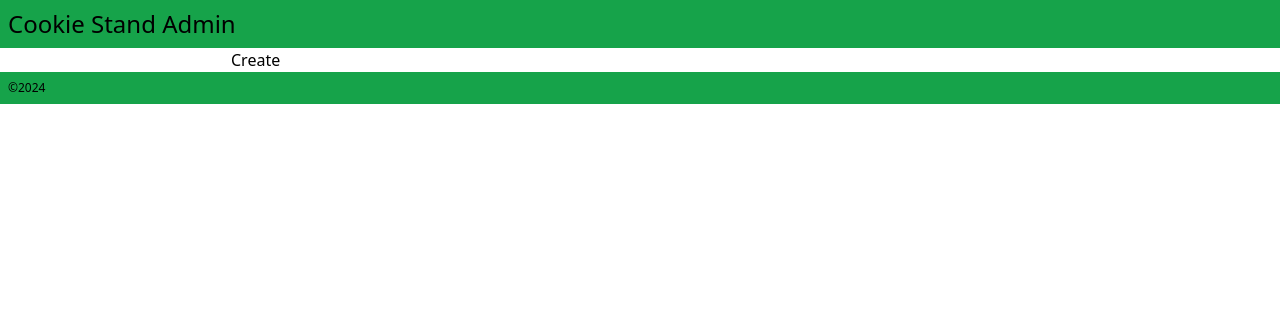
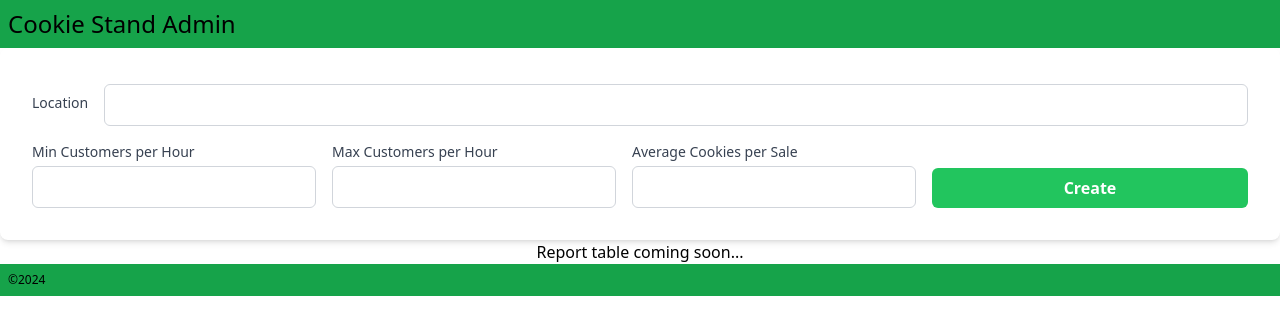
Before and after one commit to Code-Fellows-School-Work/cookie-stand-admin, a Next.js app: page / in a window 1280 px wide. Shown: the top 334 px of the page. Built offline with nearby package versions, Linux system fonts and the light colour scheme.

Commit message:
added input forms for location, min, max and avg

```diff
--- a/pages/index.js
+++ b/pages/index.js
@@ -27,6 +27,7 @@ export default function Home() {
       <Header />
       <main>
         <CookieStandForm onSubmit={cookieStandHandler} />
+        <JsonReply />
       </main>
       <Footer />
     </>
@@ -43,13 +44,60 @@ function Header() {
   );
 }
 
-
+// Used ChatGPT to apply styling similar to screenshot example
 function CookieStandForm(props) {
   return (
-    <form onSubmit={props.onSubmit}>
-      <input name="Location"/>
-      <button>Create</button>
+    <form onSubmit={props.onSubmit} className="bg-white p-8 shadow-md rounded-lg space-y-4">
+      <div className="flex items-center space-x-4">
+        <label className="block text-sm font-medium text-gray-700">Location</label>
+        <input
+          name="Location"
+          type="text"
+          className="flex-1 mt-1 p-2 border border-gray-300 rounded-md"
+        />
+      </div>
+      <div className="flex space-x-4">
+        <div className="flex-1">
+          <label className="block text-sm font-medium text-gray-700">Min Customers per Hour</label>
+          <input
+            name="Minimum Customers per Hour"
+            type="number"
+            className="mt-1 w-full p-2 border border-gray-300 rounded-md"
+          />
+        </div>
+        <div className="flex-1">
+          <label className="block text-sm font-medium text-gray-700">Max Customers per Hour</label>
+          <input
+            name="Maximum Customers per Hour"
+            type="number"
+            className="mt-1 w-full p-2 border border-gray-300 rounded-md"
+          />
+        </div>
+        <div className="flex-1">
+          <label className="block text-sm font-medium text-gray-700">Average Cookies per Sale</label>
+          <input
+            name="Average Cookies per Sale"
+            type="number"
+            className="mt-1 w-full p-2 border border-gray-300 rounded-md"
+          />
+        </div>
+        <button
+          type="submit"
+          className="flex-1 bg-green-500 hover:bg-green-600 text-white font-bold py-2 px-4 rounded-md self-end"
+        >
+          Create
+        </button>
+      </div>
     </form>
+  );
+}
+
+
+
+
+function JsonReply() {
+  return (
+    <p className="flex justify-center">Report table coming soon...</p>
   );
 }
 
```
